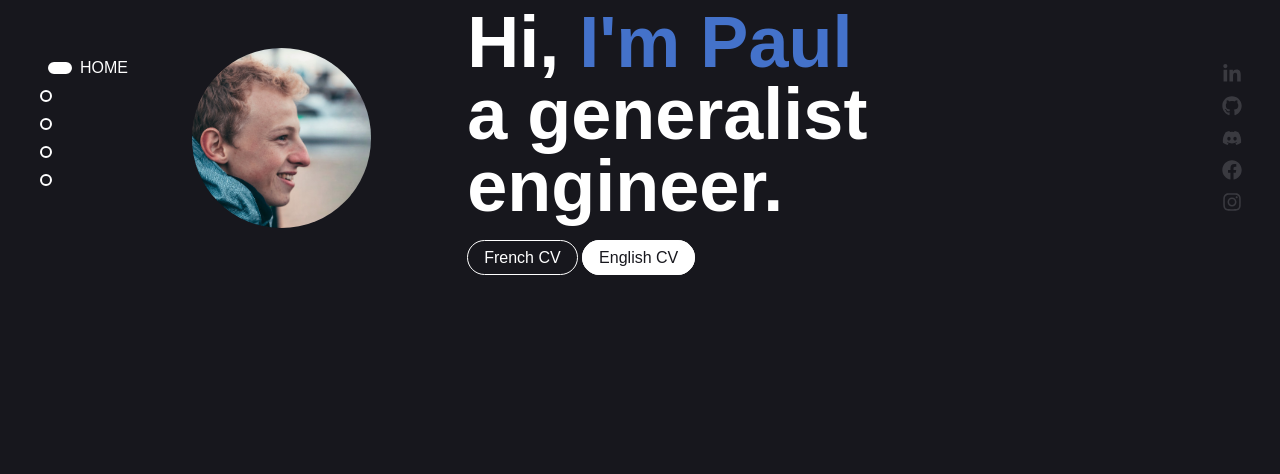
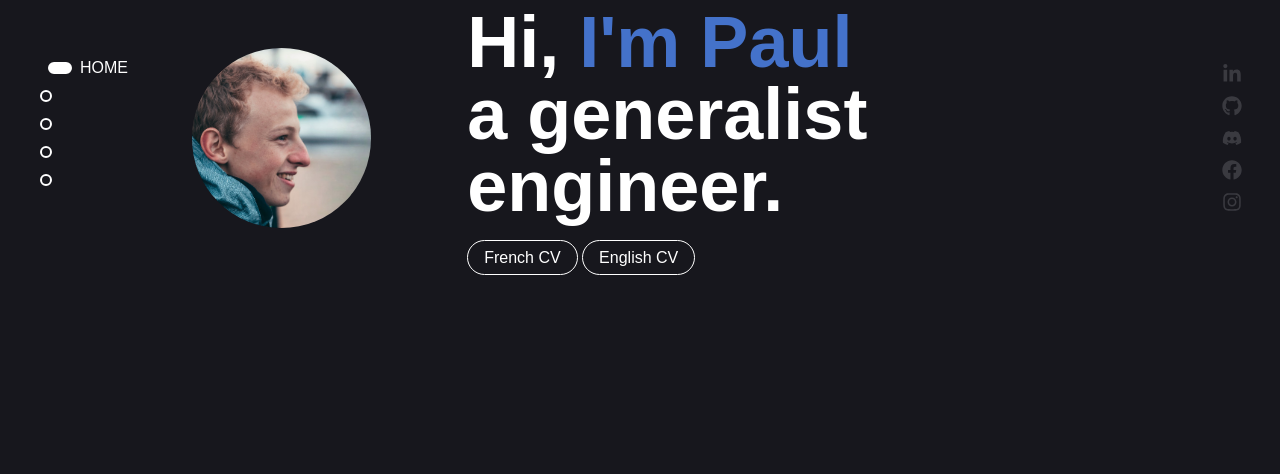
Before and after one commit to Polo-Wolo/flask-portfolio, a Flask app: page / in a window 1280 px wide. Shown: the part 1162-1636 px from the top of the page. Run offline with Flask 2, Linux system fonts and the light colour scheme; style sheets or scripts are compiled from the project's sources; some web fonts are replaced.

Commit message:
Finitions

```diff
--- a/static/src/input.css
+++ b/static/src/input.css
@@ -5,8 +5,13 @@
 .body {
     @apply bg-raisin font-sulphur text-white;
 }
+.snap-content {
+    @apply h-screen;
+    scroll-snap-type: y mandatory;
+    overflow-y: scroll;
+}
 .top-bar {
-    @apply inline-flex justify-between px-9 fixed top-9 w-full;
+    @apply inline-flex justify-between px-9 fixed top-9 w-full z-10;
 }
 .home-title {
     @apply text-3xl uppercase;
--- a/templates/base.html
+++ b/templates/base.html
@@ -23,7 +23,7 @@
     {% include "utils/socialBar.html" %}
     {% include "utils/topButton.html" %}
     <!-- H-screen content -->
-    <div class="snap-y snap-mandatory h-screen overflow-scroll">
+    <div class="snap-content">
         {% include "sections/home.html" %}
         {% include "sections/workExperiences.html" %}
         {% include "sections/volunteering.html" %}
--- a/templates/sections/home.html
+++ b/templates/sections/home.html
@@ -6,7 +6,7 @@
             <div class="font-bold text-7xl ">a generalist engineer.</div>
             <div class="mt-6">
                 <a class="button transparent-button" target="blank" href="../../static/pdf/CV_Paul_WALCZAK.pdf">French CV</a>
-                <a class="button filled-button" target="blank" href="../../static/pdf/resume_Paul_WALCZAK.pdf">English CV</a>
+                <a class="button transparent-button" target="blank" href="../../static/pdf/resume_Paul_WALCZAK.pdf">English CV</a>
             </div>
         </div>
     </div>
--- a/templates/utils/topBar.html
+++ b/templates/utils/topBar.html
@@ -1,4 +1,4 @@
 <div class="top-bar">
     <a class="home-title" href="#home">{{ infos.first_name }} / {{ infos.last_name }}</a>
-    <a class="button text-button" href="mailto:paul.wzk.pro@gmail.com">LET'S TALK</a>
+    <a class="button transparent-button" href="mailto:paul.wzk.pro@gmail.com">LET'S TALK</a>
 </div>
--- a/templates/utils/topButton.html
+++ b/templates/utils/topButton.html
@@ -1,5 +1,5 @@
-<a class="top-button button group" href="#home" id="myBtn">
-    <svg class="w-6 h-6 fill-white group-hover:fill-black" xmlns="http://www.w3.org/2000/svg" viewBox="0 0 384 512">
+<a class="top-button button group transparent-button" href="#home" id="myBtn">
+    <svg class="w-6 h-6 fill-white group-hover:fill-raisin" xmlns="http://www.w3.org/2000/svg" viewBox="0 0 384 512">
         <!--! Font Awesome Pro 6.2.0 by @fontawesome - https://fontawesome.com License - https://fontawesome.com/license (Commercial License) Copyright 2022 Fonticons, Inc. -->
         <path
             d="M214.6 41.4c-12.5-12.5-32.8-12.5-45.3 0l-160 160c-12.5 12.5-12.5 32.8 0 45.3s32.8 12.5 45.3 0L160 141.2V448c0 17.7 14.3 32 32 32s32-14.3 32-32V141.2L329.4 246.6c12.5 12.5 32.8 12.5 45.3 0s12.5-32.8 0-45.3l-160-160z" />
```
